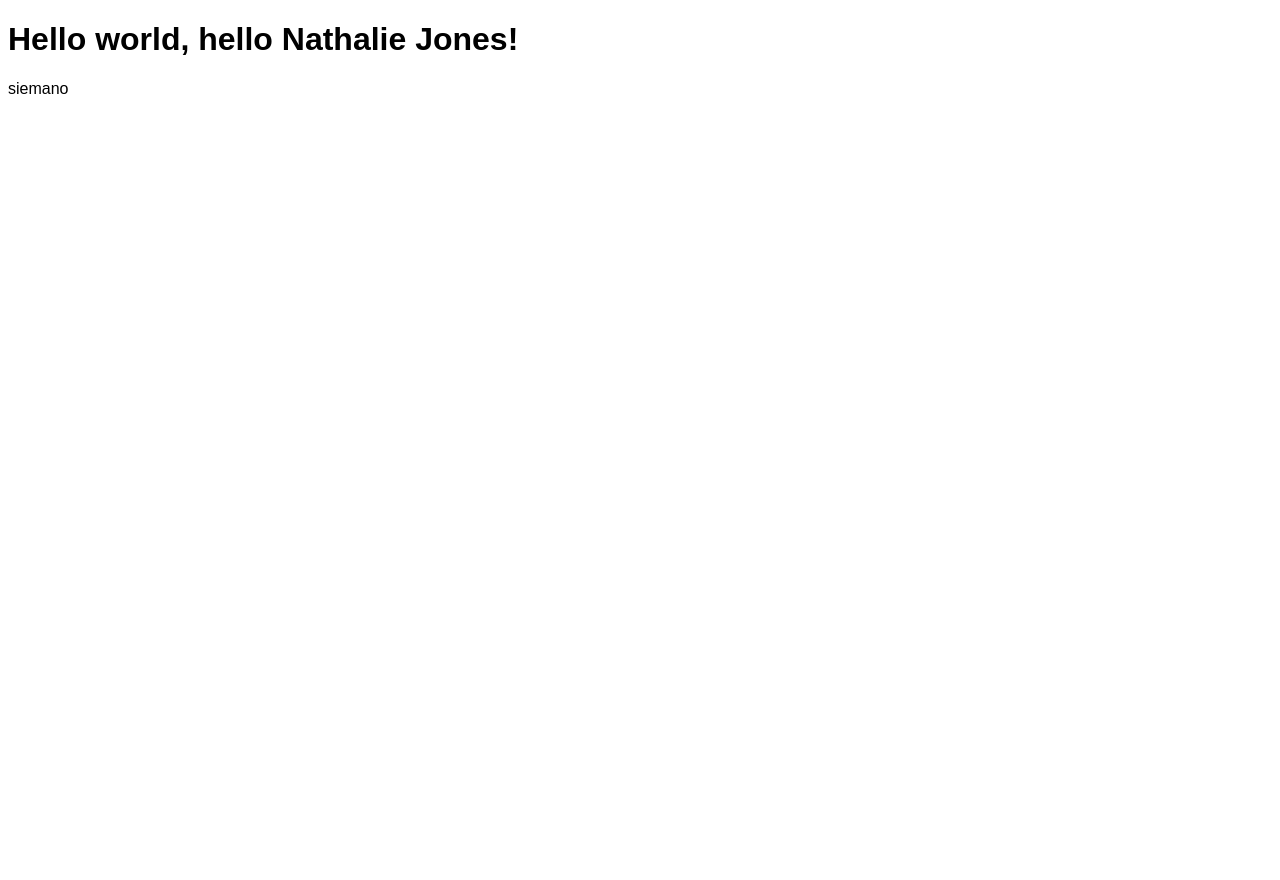
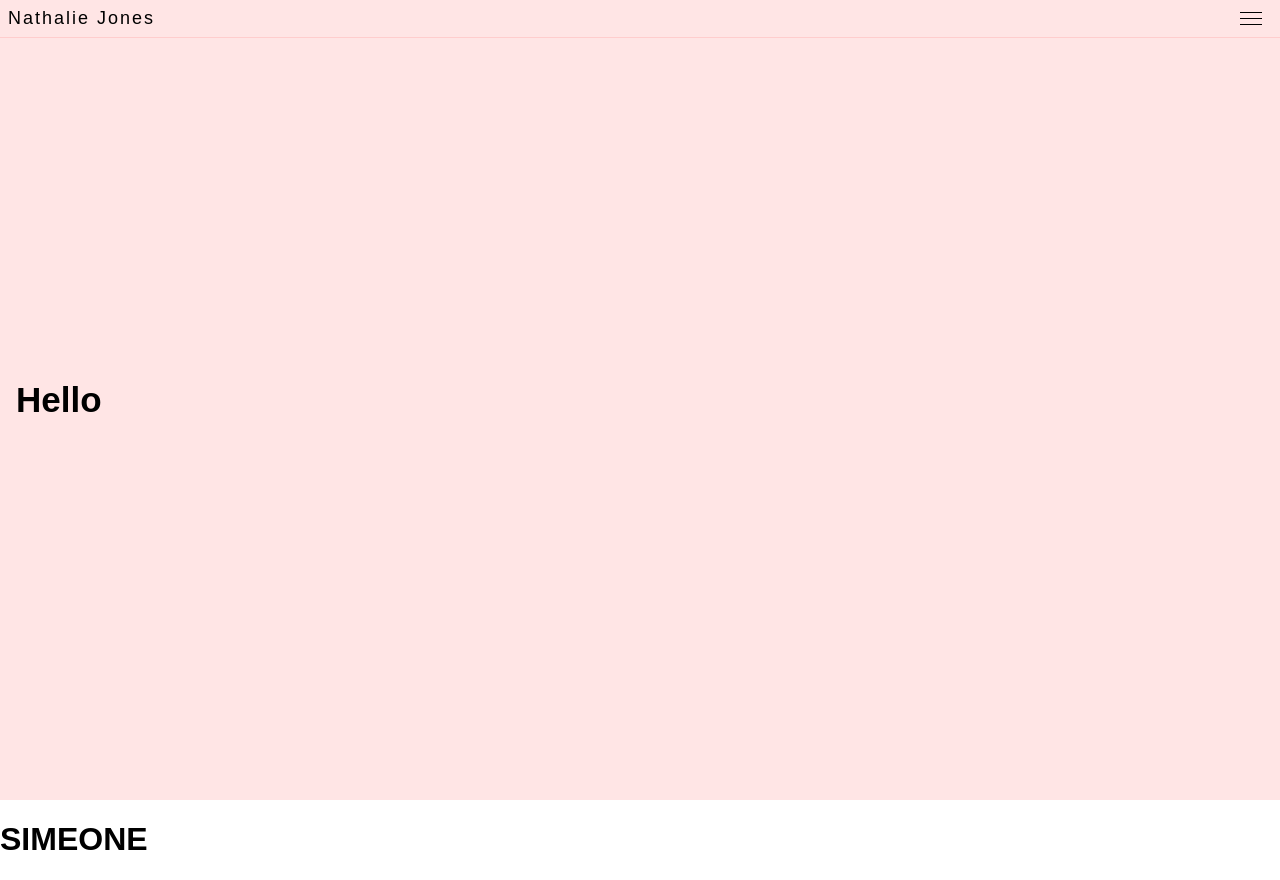
Before and after one commit to miboruch/nathaliejones.com, a Gatsby site: page / in a window 1280 px wide. Before the commit the page ends 800 px from the top, so only its background shows below. Built offline with nearby package versions, Linux system fonts and the light colour scheme; Gatsby itself is replaced by a stand-in of ours.

Commit message:
Main concept of website template

```diff
--- a/src/assets/styles/GlobalStyle.js
+++ b/src/assets/styles/GlobalStyle.js
@@ -19,7 +19,10 @@ const GlobalStyle = createGlobalStyle`
   }
 
   body{
+    padding: 0;
+    margin: 0;
     font-size: 1.6rem;
+    font-family: 'Raleway', sans-serif;
   }
 `;
 
--- a/src/assets/styles/theme.js
+++ b/src/assets/styles/theme.js
@@ -1,5 +1,5 @@
 export const theme = {
-  grey: '#cccccc',
+  grey: 'rgba(255,0,0,.1)',
   white: '#ffffff',
   black: '#000000',
   font: {
--- /dev/null
+++ b/src/components/Hamburger/Hamburger.js
@@ -0,0 +1,41 @@
+import React from 'react';
+import styled from 'styled-components';
+
+const StyledHamburger = styled.button`
+  border: none;
+  background: none;
+  padding: 10px;
+`;
+
+const InnerHamburger = styled.div`
+  position: relative;
+  width: 22px;
+  height: 1px;
+  background-color: ${({ theme }) => theme.black};
+
+  ::after, ::before{
+    content: '';
+    position: absolute;
+    left: 0;
+    width: 22px;
+    height: 1px;
+    background-color: ${({ theme }) => theme.black};
+  }
+
+  ::before{
+    top: -6px;
+  }
+
+  ::after{
+    top: 6px;
+  }
+
+`;
+
+const Hamburger = () => (
+  <StyledHamburger>
+    <InnerHamburger></InnerHamburger>
+  </StyledHamburger>
+);
+
+export default Hamburger;
--- /dev/null
+++ b/src/components/Header/Header.js
@@ -0,0 +1,29 @@
+import React from 'react';
+import styled from 'styled-components';
+import Hamburger from 'components/Hamburger/Hamburger';
+
+const StyledHeader = styled.header`
+  position: fixed;
+  display: flex;
+  flex-direction: row;
+  justify-content: space-between;
+  width: 100%;
+  padding: .5em;
+  border-bottom: 1px solid ${({ theme }) => theme.grey};
+`;
+
+const StyledHeading = styled.h1`
+  font-weight: ${({ theme }) => theme.font.weight.regular};
+  font-size: ${({ theme }) => theme.font.size.medium};
+  letter-spacing: 2px;
+  margin: 0;
+`;
+
+const Header = () => (
+  <StyledHeader>
+    <StyledHeading>Nathalie Jones</StyledHeading>
+    <Hamburger></Hamburger>
+  </StyledHeader>
+);
+
+export default Header;
--- a/src/pages/index.js
+++ b/src/pages/index.js
@@ -1,20 +1,12 @@
 import React from 'react';
 import styled from 'styled-components';
 import MainTemplate from 'templates/MainTemplate';
-
-const StyledHeading = styled.h1`
-  font-family: ${({ theme }) => theme.font.family.raleway};
-`;
-
-const StyledParahraph = styled.p`
-  font-family: ${({ theme }) => theme.font.family.raleway};
-  font-weight: ${({ theme }) => theme.font.weight.regular};
-`;
+import HeroTemplate from 'templates/HeroTemplate/HeroTemplate';
 
 const IndexPage = () => (
   <MainTemplate>
-    <StyledHeading>Hello world, hello Nathalie Jones!</StyledHeading>
-    <StyledParahraph>siemano</StyledParahraph>
+    <HeroTemplate />
+    <h1>SIMEONE</h1>
   </MainTemplate>
 );
 
--- a/src/pages/modeling.js
+++ b/src/pages/modeling.js
@@ -3,7 +3,7 @@ import MainTemplate from 'templates/MainTemplate';
 
 const IndexPage = () => (
   <MainTemplate>
-    <h1>Hello world, hello Nathalie Jones!</h1>
+    <h1>YO YO</h1>
   </MainTemplate>
 );
 
--- /dev/null
+++ b/src/templates/HeroTemplate/HeroTemplate.js
@@ -0,0 +1,25 @@
+import React from 'react';
+import styled from 'styled-components';
+
+const StyledWrapper = styled.div`
+  width: 100%;
+  height: 100vh;
+  background-color: ${({ theme }) => theme.grey};
+  display: flex;
+  align-items: center;
+  padding: 0 1em;
+`;
+
+const StyledHeading = styled.h1`
+  margin: 0;
+  padding: 0;
+  font-size: ${({ theme }) => theme.font.size.large};
+`;
+
+const HeroTemplate = () => (
+  <StyledWrapper>
+    <StyledHeading>Hello</StyledHeading>
+  </StyledWrapper>
+);
+
+export default HeroTemplate;
--- a/src/templates/MainTemplate.js
+++ b/src/templates/MainTemplate.js
@@ -2,15 +2,19 @@ import React from 'react';
 import PropTypes from 'prop-types';
 import GlobalStyle from 'assets/styles/GlobalStyle';
 import { ThemeProvider } from 'styled-components';
+import { theme } from 'assets/styles/theme';
 import SEO from 'components/SEO/SEO';
-import { theme } from 'assets/styles/theme';
+import Header from 'components/Header/Header';
 
 const MainTemplate = ({ children }) => (
   <>
     <SEO />
     <GlobalStyle />
     <ThemeProvider theme={theme}>
-      <>{children}</>
+      <>
+        <Header></Header>
+        {children}
+      </>
     </ThemeProvider>
   </>
 );
```
